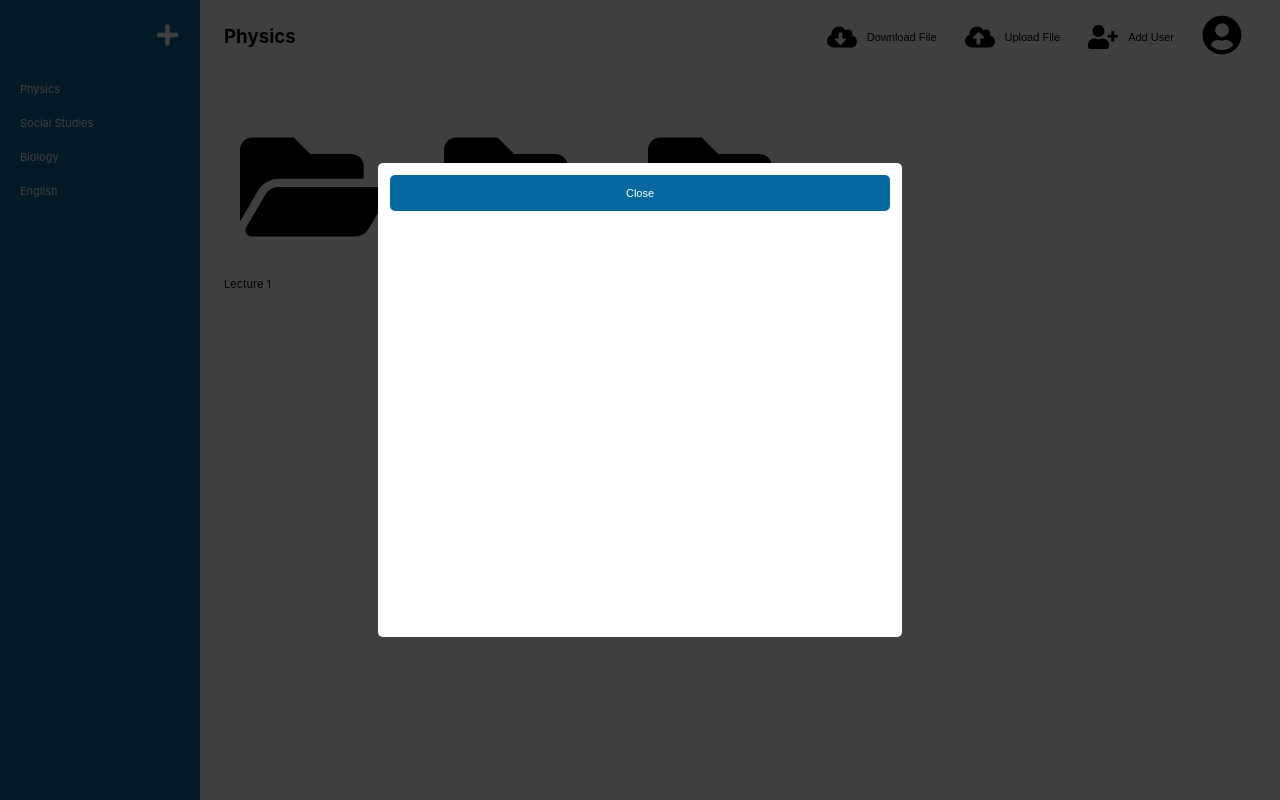
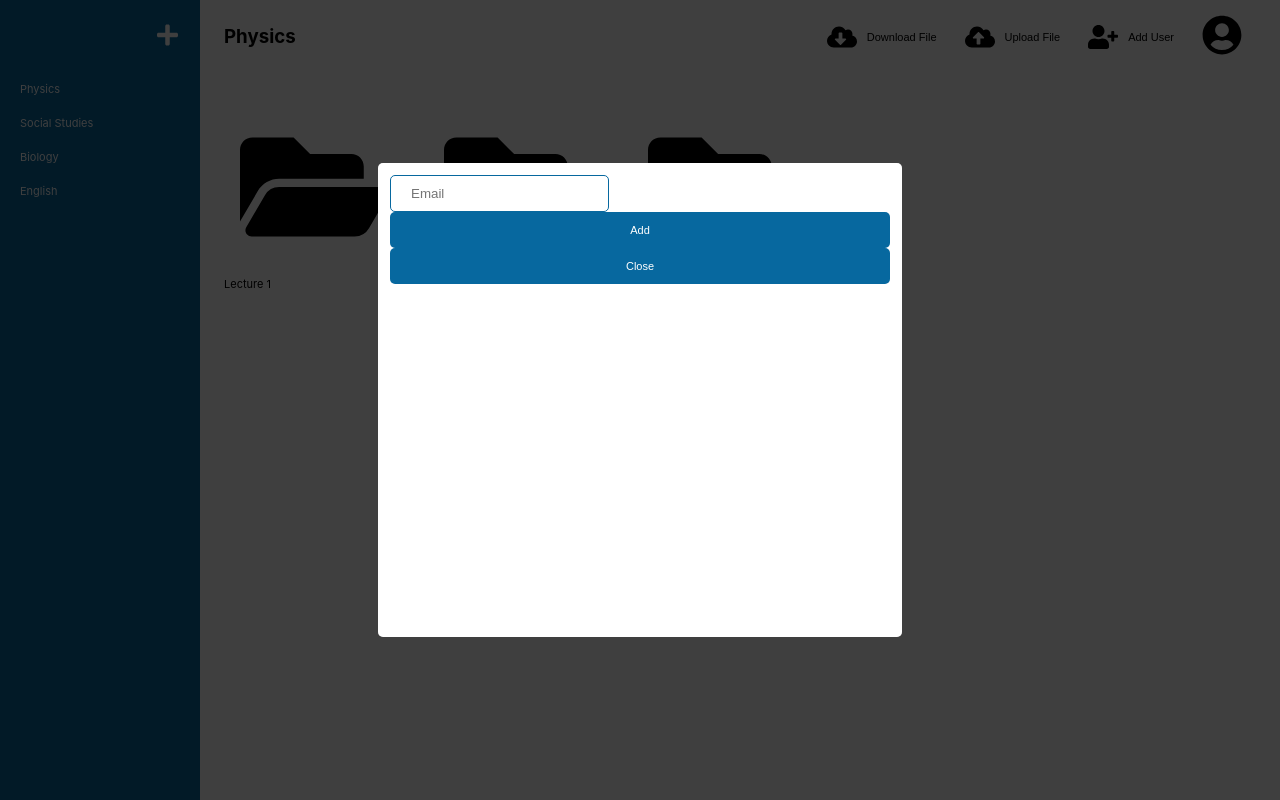
Before and after one commit to hyungmogu/note-sharing-app, a React (Create React App) app in the folder web/: page /note-sharing-app/notes/1 in a window 1280 px wide. Built offline with nearby package versions, Linux system fonts and the light colour scheme.

Commit message:
feat: add input and add user btn 'AddUserModal'

```diff
--- a/web/src/modals/AddUserModal.js
+++ b/web/src/modals/AddUserModal.js
@@ -18,6 +18,10 @@ class AddUserModal extends Component {
         return (
             <Modal ref={this.modalRef}>
                 <section className="addUserModal">
+                    <section>
+                        <input type="email" placeholder="Email"/>
+                        <button className="button button--primary">Add</button>
+                    </section>
                     <button onClick={e => this.handleCloseModal(e)} className="button button--primary">Close</button>
                 </section>
             </Modal>
```
